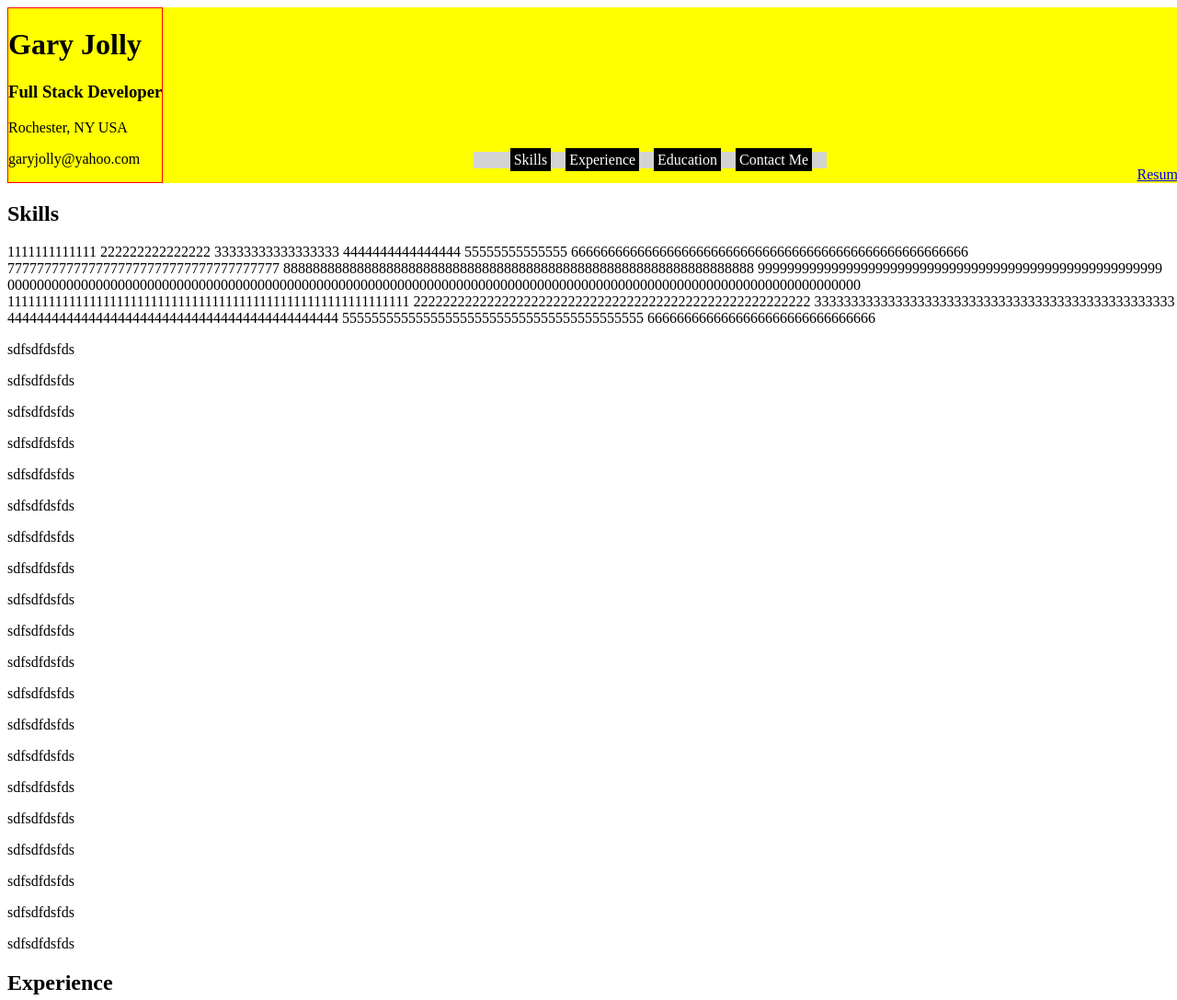
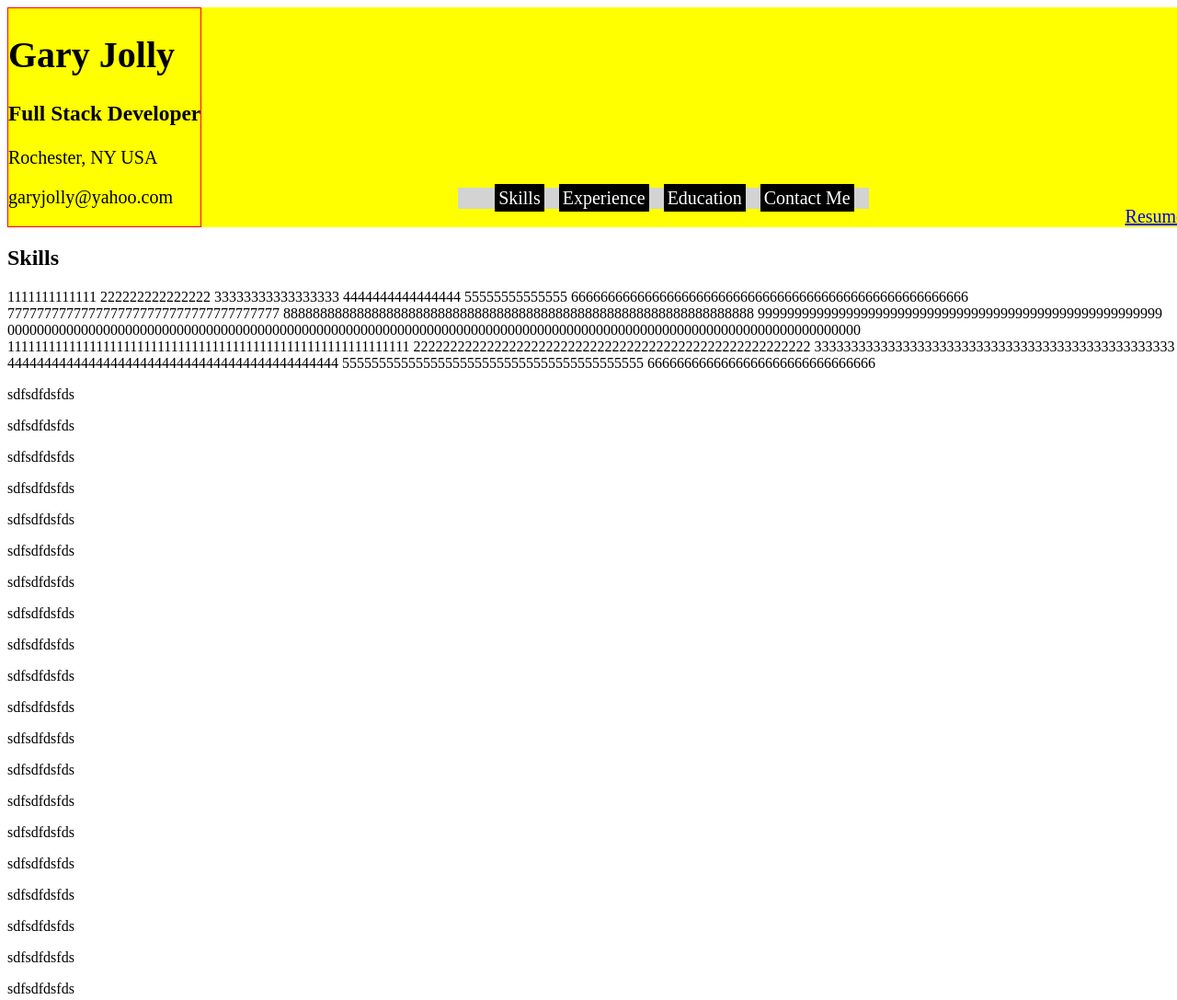
Before and after one commit to garyjolly/garyjolly.github.io, a plain HTML site: page index.html in a window 1280 px wide. Shown: the top 1087 px of the page at 92% size. Drawn offline with Linux system fonts and the light colour scheme.

Commit message:
Header WIP

```diff
--- a/css/style.css
+++ b/css/style.css
@@ -11,6 +11,7 @@ header {background-color: yellow;
     align-items: flex-end;
     justify-content: space-between;
     flex-wrap: wrap;
+    font-size: 20px;
 }
 
 header .contact-info {
@@ -30,3 +31,8 @@ nav a {
     text-align: center;
     margin-right: 1rem;
 }
+
+main {
+    display: flex;
+    flex-direction: column;
+}
```
